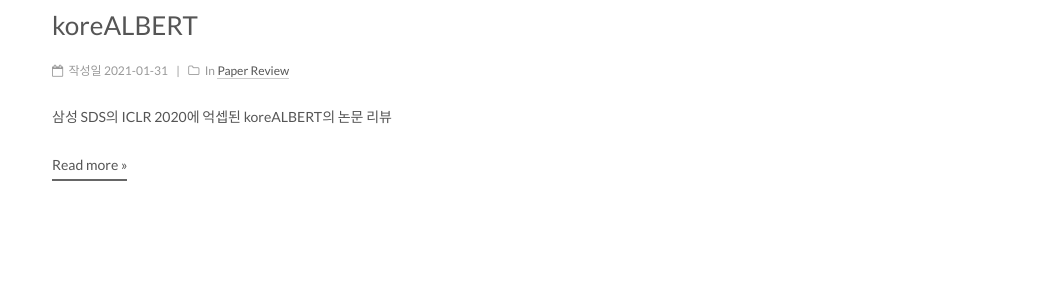
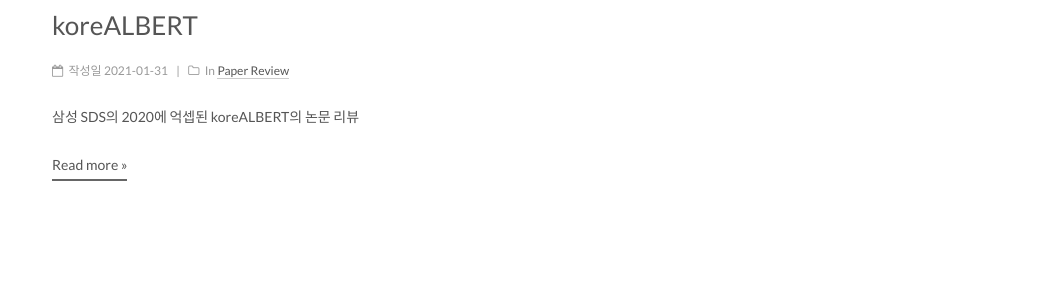
Before and after one commit to silverstar0727/silverstar0727.github.io, a Jekyll site: the page built from index.html, in a window 1280 px wide. Shown: the part 160-460 px from the top of the page, without its empty margins (238-1280 px from the left). Built offline with Jekyll 4.4.1, drawn with Linux system fonts in a browser that asks for light colours; the list of posts is cut into pages by our own code; comment, search, counter and statistics services are not loaded.

Commit message:
Update 2021-01-31-KoreALBERT.md

```diff
--- a/_posts/PR/2021-01-31-KoreALBERT.md
+++ b/_posts/PR/2021-01-31-KoreALBERT.md
@@ -2,13 +2,13 @@
 layout: post
 title: "koreALBERT"
 date: 2021-01-31
-excerpt: "삼성 SDS의 ICLR 2020에 억셉된 koreALBERT의 논문 리뷰"
+excerpt: "삼성 SDS의 2020에 억셉된 koreALBERT의 논문 리뷰"
 category: Paper Review
 tags: [PR]
 comments: False
 ---
 
-삼성 SDS에서 ICLR 2020에 억셉된 KoreALBERT의 모델에 관한 논문리뷰 포스트입니다.
+삼성 SDS에서 ICPR 2020에 억셉된 KoreALBERT의 모델에 관한 논문리뷰 포스트입니다.
 
 본 논문은 A Lite BERT(ALBERT)의 기초하에 작성되었다.
 이에 대한 논문은 기존에 리뷰를 한 적이 있으니, 다음의 [링크](https://silverstar0727.github.io/paper%20review/2020/12/14/ALBERT/#)에서 보고 해당 포스트를 보는 것이 이해가 빠를 것이라고 생각된다.
```
